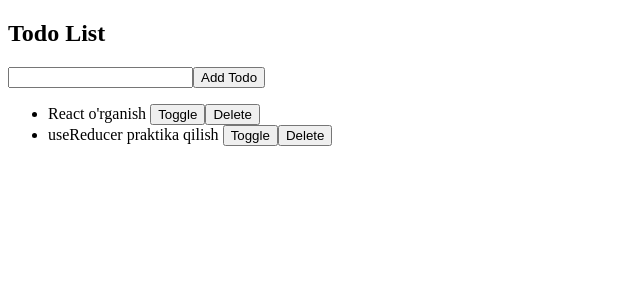
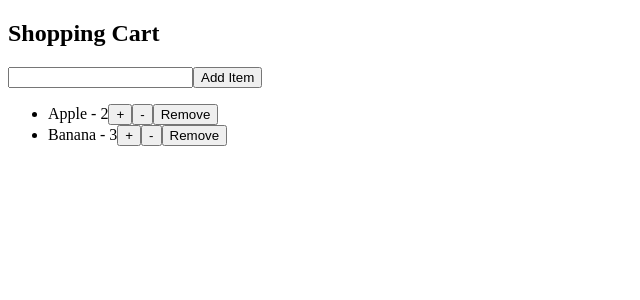
Before and after one commit to kumanboy/react-full-course, a React (Vite) app: page / in a window 1280 px wide. Shown: the top 300 px of the page, without its empty margins (0-640 px from the left). Built offline with nearby package versions, Linux system fonts and the light colour scheme.

Commit message:
ShoppingCart useReducer done

```diff
--- a/src/App.jsx
+++ b/src/App.jsx
@@ -1,8 +1,8 @@
-import TodoApp from "./components/TodoApp.jsx";
+import ShoppingCart from "./components/ShoppingCart.jsx";
 
 export const App = () => {
 
     return (
-        <TodoApp/>
+        <ShoppingCart/>
     );
 };
--- /dev/null
+++ b/src/components/ShoppingCart.jsx
@@ -0,0 +1,93 @@
+import  { useReducer, useState } from "react";
+
+// Boshlang'ich state funksiyasi (bo'sh savat)
+const initialStateFunction = () => {
+    return [
+        { id: 1, name: "Apple", quantity: 2 },
+        { id: 2, name: "Banana", quantity: 3 },
+    ];
+};
+
+// Reducer funksiyasi
+const cartReducer = (state, action) => {
+    switch (action.type) {
+        case "ADD_ITEM":
+            // Agar mahsulot allaqachon mavjud bo‘lsa, uning miqdorini oshiramiz
+            { const existingItem = state.find((item) => item.name === action.payload);
+            if (existingItem) {
+                return state.map((item) =>
+                    item.name === action.payload
+                        ? { ...item, quantity: item.quantity + 1 }
+                        : item
+                );
+            }
+            // Yangi mahsulot qo‘shish
+            return [...state, { id: Date.now(), name: action.payload, quantity: 1 }]; }
+
+        case "INCREASE_QUANTITY":
+            return state.map((item) =>
+                item.id === action.payload
+                    ? { ...item, quantity: item.quantity + 1 }
+                    : item
+            );
+
+        case "DECREASE_QUANTITY":
+            return state
+                .map((item) =>
+                    item.id === action.payload
+                        ? { ...item, quantity: item.quantity - 1 }
+                        : item
+                )
+                .filter((item) => item.quantity > 0); // Agar miqdor 0 bo‘lsa, o‘chiramiz
+
+        case "REMOVE_ITEM":
+            return state.filter((item) => item.id !== action.payload);
+
+        default:
+            return state;
+    }
+};
+
+const ShoppingCart = () => {
+    const [cart, dispatch] = useReducer(cartReducer, [], initialStateFunction);
+    const [newItem, setNewItem] = useState("");
+
+    return (
+        <div>
+            <h2>Shopping Cart</h2>
+            <input
+                type="text"
+                value={newItem}
+                onChange={(e) => setNewItem(e.target.value)}
+            />
+            <button
+                onClick={() => {
+                    if (newItem.trim()) {
+                        dispatch({ type: "ADD_ITEM", payload: newItem });
+                        setNewItem("");
+                    }
+                }}
+            >
+                Add Item
+            </button>
+            <ul>
+                {cart.map((item) => (
+                    <li key={item.id}>
+                        {item.name} - {item.quantity}
+                        <button onClick={() => dispatch({ type: "INCREASE_QUANTITY", payload: item.id })}>
+                            +
+                        </button>
+                        <button onClick={() => dispatch({ type: "DECREASE_QUANTITY", payload: item.id })}>
+                            -
+                        </button>
+                        <button onClick={() => dispatch({ type: "REMOVE_ITEM", payload: item.id })}>
+                            Remove
+                        </button>
+                    </li>
+                ))}
+            </ul>
+        </div>
+    );
+};
+
+export default ShoppingCart;
```
